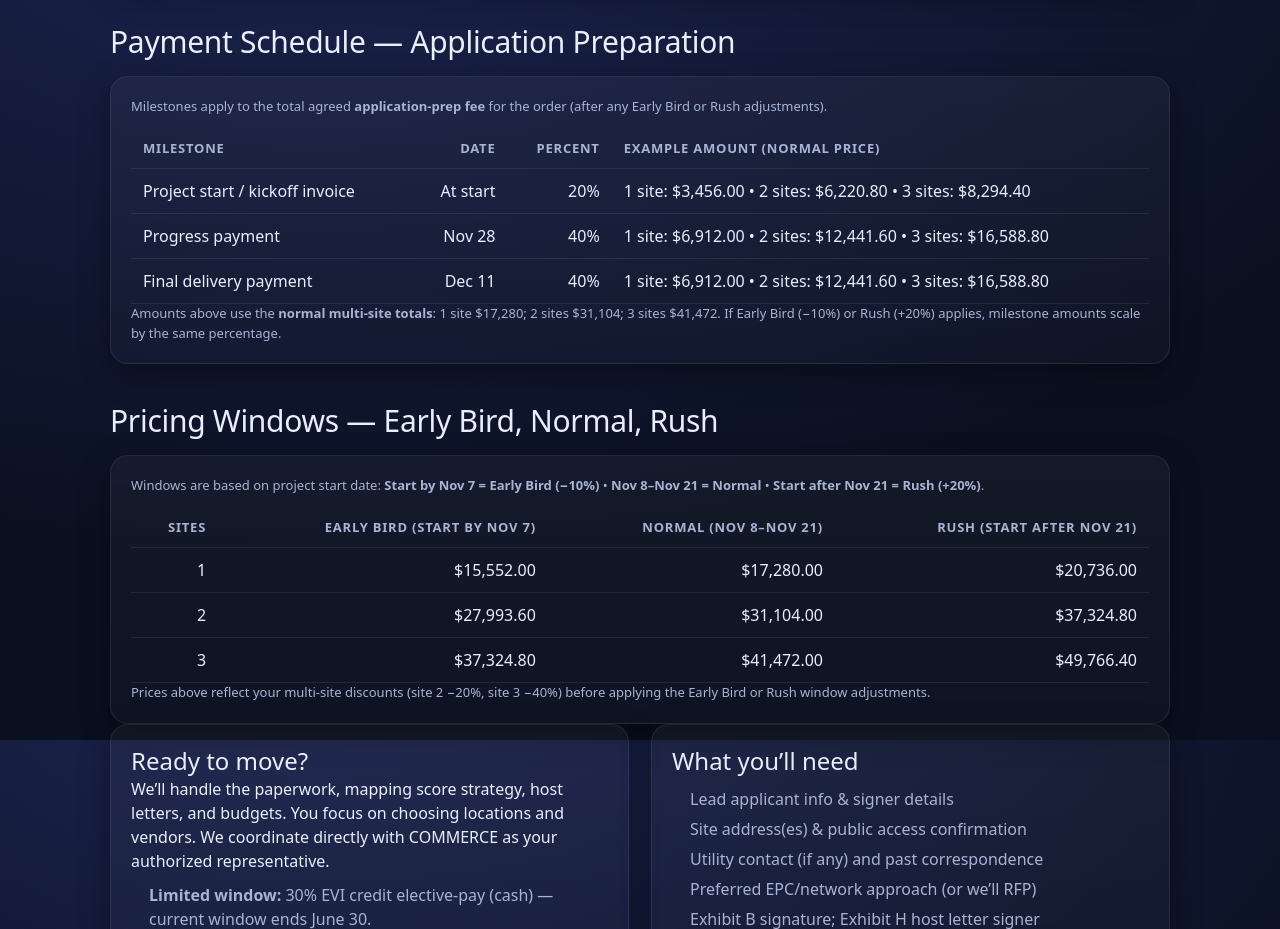
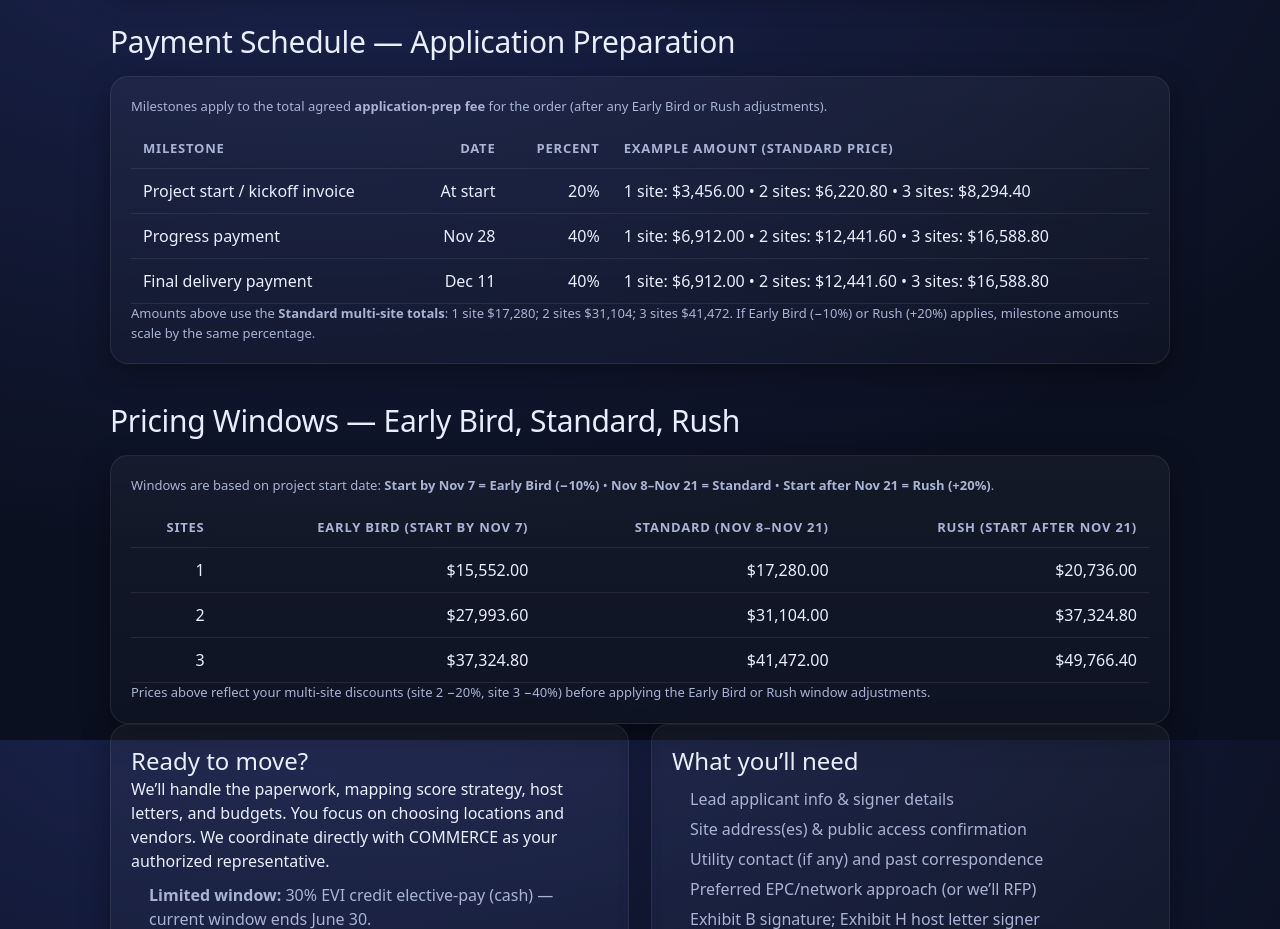
Before and after one commit to prepace/ten, a Next.js app: page /wa in a window 1280 px wide. Shown: the part 1660-2589 px from the top of the page. Built offline with nearby package versions, Linux system fonts and the light colour scheme.

Commit message:
standard

```diff
--- a/app/ca/page.jsx
+++ b/app/ca/page.jsx
@@ -280,7 +280,7 @@ export default function Page() {
 									<th>Date</th>
 									<th>Percent</th>
 									<th style={{ textAlign: "left" }}>
-										Example amount (Normal price)
+										Example amount (Standard price)
 									</th>
 								</tr>
 							</thead>
@@ -328,24 +328,24 @@ export default function Page() {
 
 				{/* PRICING WINDOWS */}
 				<section>
-					<h2>Pricing Windows — Early Bird, Normal, Rush</h2>
+					<h2>Pricing Windows — Early Bird, Standard, Rush</h2>
 					<div className="card">
 						<p className="note">
 							Windows are based on project start date/time (Pacific):{" "}
 							<strong>Start by Nov 14, 5:00 p.m. PT = Early Bird (−10%)</strong>{" "}
 							•{" "}
 							<strong>
-								Nov 14, 5:01 p.m. PT through Nov 28, 5:00 p.m. PT = Normal
+								Nov 14, 5:01 p.m. PT through Nov 28, 5:00 p.m. PT = Standard
 							</strong>{" "}
 							• <strong>Start after Nov 28, 5:00 p.m. PT = Rush (+20%)</strong>.{" "}
 							<strong>No applications accepted after Dec 19.</strong>
 						</p>
-						<table aria-label="Early Bird, Normal, and Rush pricing by sites">
+						<table aria-label="Early Bird, Standard, and Rush pricing by sites">
 							<thead>
 								<tr>
 									<th>Sites</th>
 									<th>Early Bird (by Nov 14, 5p PT)</th>
-									<th>Normal (Nov 14, 5:01p–Nov 28, 5p PT)</th>
+									<th>Standard (Nov 14, 5:01p–Nov 28, 5p PT)</th>
 									<th>Rush (after Nov 28, 5p PT)</th>
 								</tr>
 							</thead>
--- a/app/wa/page.jsx
+++ b/app/wa/page.jsx
@@ -289,7 +289,7 @@ export default function Page() {
 										<th>Date</th>
 										<th>Percent</th>
 										<th style={{ textAlign: "left" }}>
-											Example amount (Normal price)
+											Example amount (Standard price)
 										</th>
 									</tr>
 								</thead>
@@ -331,7 +331,7 @@ export default function Page() {
 								</tbody>
 							</table>
 							<p className="note">
-								Amounts above use the <strong>normal multi‑site totals</strong>:
+								Amounts above use the <strong>Standard multi‑site totals</strong>:
 								1 site $17,280; 2 sites $31,104; 3 sites $41,472. If Early Bird
 								(−10%) or Rush (+20%) applies, milestone amounts scale by the
 								same percentage.
@@ -341,20 +341,20 @@ export default function Page() {
 
 					{/* PRICING WINDOWS SECTION */}
 					<section>
-						<h2>Pricing Windows — Early Bird, Normal, Rush</h2>
+						<h2>Pricing Windows — Early Bird, Standard, Rush</h2>
 						<div className="card">
 							<p className="note">
 								Windows are based on project start date:{" "}
 								<strong>Start by Nov 7 = Early Bird (−10%)</strong> •{" "}
-								<strong>Nov 8–Nov 21 = Normal</strong> •{" "}
+								<strong>Nov 8–Nov 21 = Standard</strong> •{" "}
 								<strong>Start after Nov 21 = Rush (+20%)</strong>.
 							</p>
-							<table aria-label="Early Bird, Normal, and Rush pricing by sites">
+							<table aria-label="Early Bird, Standard, and Rush pricing by sites">
 								<thead>
 									<tr>
 										<th>Sites</th>
 										<th>Early Bird (start by Nov 7)</th>
-										<th>Normal (Nov 8–Nov 21)</th>
+										<th>Standard (Nov 8–Nov 21)</th>
 										<th>Rush (start after Nov 21)</th>
 									</tr>
 								</thead>
```
